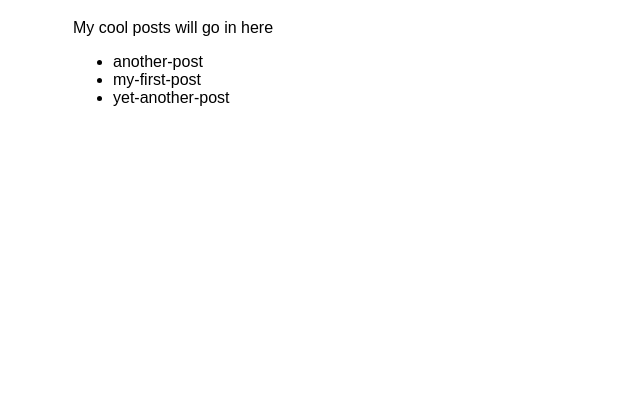
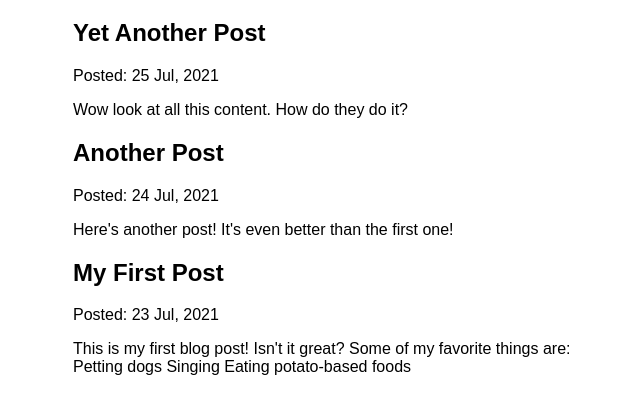
Before and after one commit to KristijanJ/my-first-gatsby-site, a Gatsby site: page /blog in a window 1280 px wide. Shown: the part 157-570 px from the top of the page, without its empty margins (317-957 px from the left). Built offline with nearby package versions, Linux system fonts and the light colour scheme; Gatsby itself is replaced by a stand-in of ours.

Commit message:
Finished Gatsby Tutorial Part 5

```diff
--- a/blog/another-post.mdx
+++ b/blog/another-post.mdx
@@ -0,0 +1,7 @@
+---
+title: "Another Post"
+date: "2021-07-24"
+slug: "another-post"
+---
+
+Here's another post! It's even better than the first one!
--- a/blog/my-first-post.mdx
+++ b/blog/my-first-post.mdx
@@ -0,0 +1,13 @@
+---
+title: "My First Post"
+date: "2021-07-23"
+slug: "my-first-post"
+---
+
+This is my first blog post! Isn't it *great*?
+
+Some of my **favorite** things are:
+
+* Petting dogs
+* Singing
+* Eating potato-based foods
--- a/blog/yet-another-post.mdx
+++ b/blog/yet-another-post.mdx
@@ -0,0 +1,7 @@
+---
+title: "Yet Another Post"
+date: "2021-07-25"
+slug: "yet-another-post"
+---
+
+Wow look at all this content. How do they do it?
--- a/gatsby-config.js
+++ b/gatsby-config.js
@@ -15,6 +15,7 @@
         name: `blog`,
         path: `${__dirname}/blog`,
       }
-    }
+    },
+    "gatsby-plugin-mdx"
   ],
 }
--- a/package.json
+++ b/package.json
@@ -15,8 +15,10 @@
     "clean": "gatsby clean"
   },
   "dependencies": {
+    "@mdx-js/react": "^2.3.0",
     "gatsby": "^5.8.1",
     "gatsby-plugin-image": "^3.8.0",
+    "gatsby-plugin-mdx": "^5.8.0",
     "gatsby-plugin-sharp": "^5.8.1",
     "gatsby-source-filesystem": "^5.8.0",
     "react": "^18.2.0",
--- a/src/pages/blog.js
+++ b/src/pages/blog.js
@@ -8,24 +8,28 @@
 const BlogPage = ({ data }) => {
     return (
         <Layout pageTitle="My Blog Posts">
-            <p>My cool posts will go in here</p>
-
-            <ul>
-                {data.allFile.nodes.map(node => (
-                    <li key={node.name}>
-                        {node.name}
-                    </li>
-                ))}
-            </ul>
+            {data.allMdx.nodes.map((node) => (
+                <article key={node.id}>
+                    <h2>{node.frontmatter.title}</h2>
+                    <p>Posted: {node.frontmatter.date}</p>
+                    <p>{node.excerpt}</p>
+                </article>
+            ))}
         </Layout>
     );
 };
 
 export const query = graphql`
     query {
-        allFile(filter: {sourceInstanceName: {eq: "blog"}}) {
+        allMdx(sort: { frontmatter: { date: DESC } }) {
             nodes {
-                name
+                frontmatter {
+                    date(formatString: "DD MMM, YYYY")
+                    slug
+                    title
+                }
+                id
+                excerpt
             }
         }
     }
```
Also changed, not shown: 1 other file.
